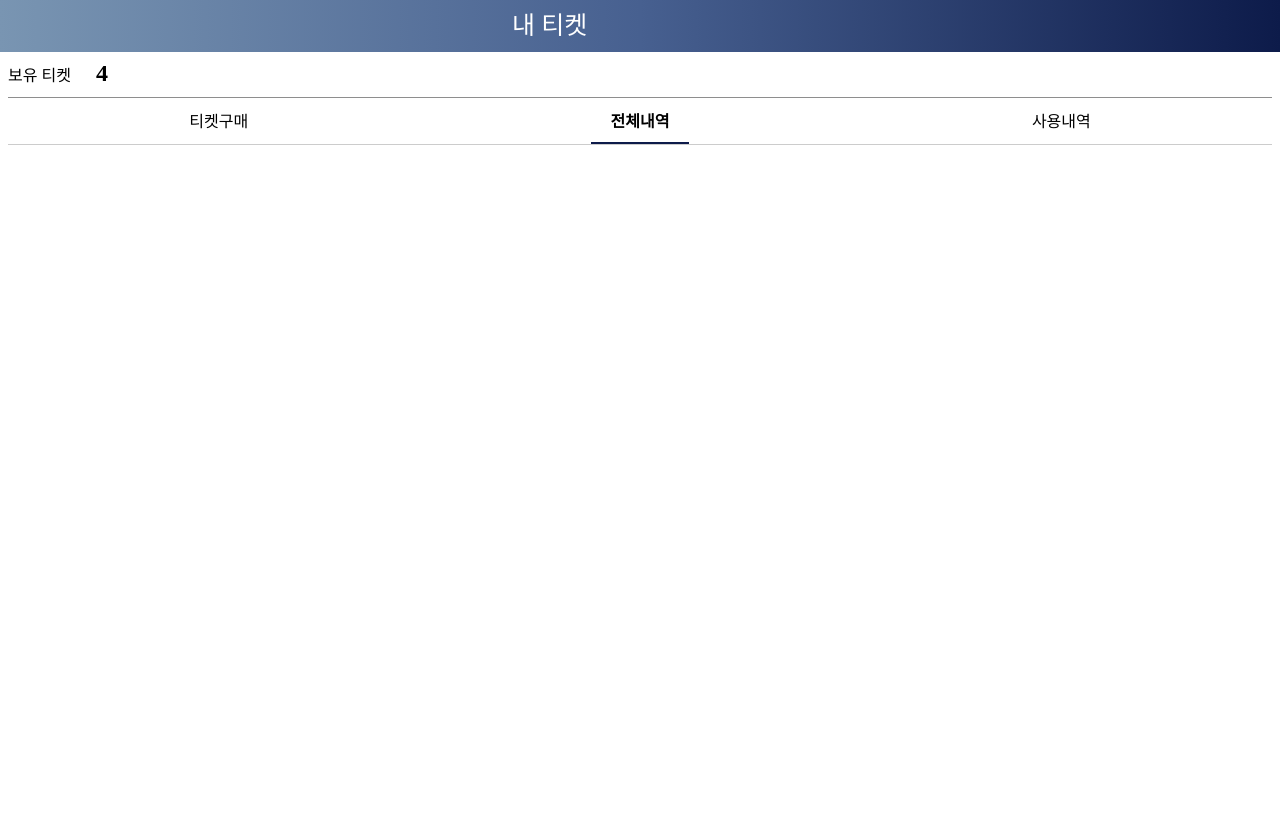
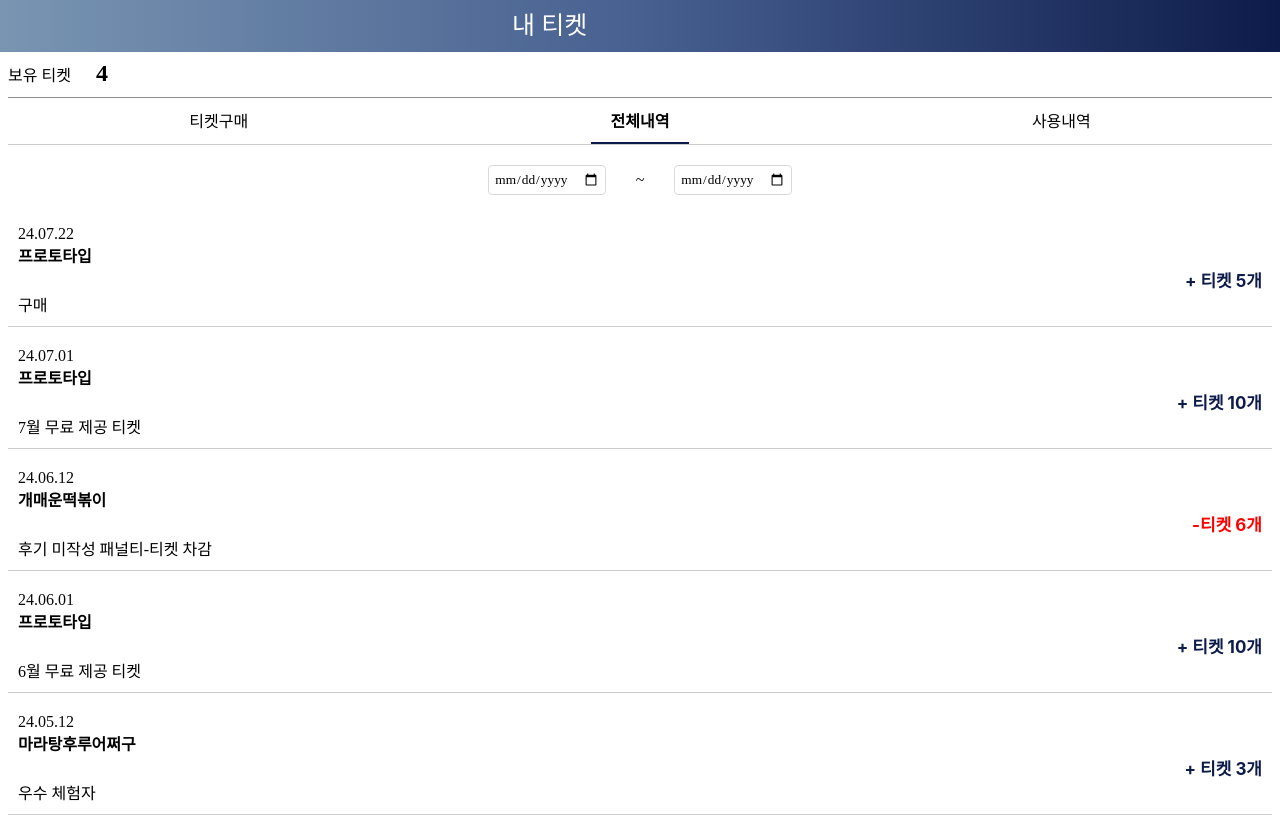
Before and after one commit to PROTOTYNE/PROTOTYNE_FE_PREVIOUS, a React (Vite) app: page /MyTicket in a window 1280 px wide. Both pictures are taken after a click on the element "전체내역". Before the commit the page ends 800 px from the top, so only its background shows below. Built offline with nearby package versions, Linux system fonts and the light colour scheme; no server answers; a web font is replaced by a local one.

Commit message:
feat: entire ticket history

```diff
--- /dev/null
+++ b/src/entities/element/myTicket/TransactionList.tsx
@@ -0,0 +1,79 @@
+// TransactionList.tsx
+import React from 'react';
+import styled from '@emotion/styled';
+
+const TransactionListContainer = styled.div`
+  display: flex;
+  flex-direction: column;
+  gap: 10px;
+`;
+
+const TransactionItem = styled.div`
+    potisition: relative;
+
+  display: flex;
+  flex-direction: column;
+  padding: 10px;
+  border-bottom: 1px solid #ccc;
+`;
+
+const TransactionDate = styled.div`
+  font-size: 16px;
+  color: #090909;
+`;
+
+const TransactionTitle = styled.div`
+    font-family: 'Inter';
+    font-weight: 700;
+    font-size: 16px;
+
+    color: #000000;
+`;
+
+const TransactionDetail = styled.div`
+    font-weight: 350;
+    font-size: 16px;
+
+    color: #000000;
+`;
+
+const TransactionAmount = styled.div<{ isNegative?: boolean }>`
+
+font-family: 'Inter';
+font-style: normal;
+font-weight: 700;
+font-size: 17px;
+
+
+  color: ${(props) => (props.isNegative ? 'red' : '#0d1b4a')};
+  align-self: flex-end;
+`;
+
+interface Transaction {
+  date: string;
+  title: string;
+  detail: string;
+  amount: string;
+  isNegative?: boolean;
+}
+
+interface TransactionListProps {
+  transactions: Transaction[];
+}
+
+const TransactionList: React.FC<TransactionListProps> = ({ transactions }) => {
+  return (
+    <TransactionListContainer>
+      {transactions.map((transaction, index) => (
+        <TransactionItem key={index}>
+          <TransactionDate>{transaction.date}</TransactionDate>
+          <TransactionTitle>{transaction.title}</TransactionTitle>
+          <TransactionAmount isNegative={transaction.isNegative}>{transaction.amount}</TransactionAmount>
+          <TransactionDetail>{transaction.detail}</TransactionDetail>
+        </TransactionItem>
+      ))}
+    </TransactionListContainer>
+  );
+};
+
+export default TransactionList;
--- a/src/pages/myTicket/myTicketPage.tsx
+++ b/src/pages/myTicket/myTicketPage.tsx
@@ -1,9 +1,25 @@
 // App.tsx
 import React, { useState } from 'react';
+import styled from '@emotion/styled';
 import Header from '@/entities/element/Header';
 import TicketInfo from '@/entities/element/myTicket/TicketInfo';
 import Tabs from '@/entities/element/myTicket/Tabs';
 import TicketList from '@/entities/element/myTicket/TicketList';
+import TransactionList from '@/entities/element/myTicket/TransactionList';
+
+const DateInput = styled.input`
+  padding: 5px;
+  margin: 0 30px;
+  border: 1.5px solid #D9D9D9;
+  border-radius: 4px;
+`;
+
+const DateRangeContainer = styled.div`
+  display: flex;
+  justify-content: center;
+  align-items: center;
+  margin-bottom: 20px;
+`;
 
 const App: React.FC = () => {
   const [ticketCount, setTicketCount] = useState(4); // 보유 티켓 수 초기값
@@ -23,6 +39,14 @@ const App: React.FC = () => {
     { count: 20, price: '₩16,000' }
   ];
 
+  const transactions = [
+    { date: '24.07.22', title: '프로토타입', detail: '구매', amount: '+ 티켓 5개' },
+    { date: '24.07.01', title: '프로토타입', detail: '7월 무료 제공 티켓', amount: '+ 티켓 10개' },
+    { date: '24.06.12', title: '개매운떡볶이', detail: '후기 미작성 패널티-티켓 차감', amount: '-티켓 6개', isNegative: true },
+    { date: '24.06.01', title: '프로토타입', detail: '6월 무료 제공 티켓', amount: '+ 티켓 10개' },
+    { date: '24.05.12', title: '마라탕후루어쩌구', detail: '우수 체험자', amount: '+ 티켓 3개' }
+  ];
+
   return (
     <>
       <Header HeaderText="내 티켓" />
@@ -31,7 +55,16 @@ const App: React.FC = () => {
         {activeTab === '티켓구매' && (
           <TicketList tickets={tickets} onBuyTicket={handleBuyTicket} />
         )}
-        {/* 전체내역 및 사용내역 탭 내용 추가 가능 */}
+        {activeTab === '전체내역' && (
+          <>
+            <DateRangeContainer>
+              <DateInput type="date" />
+              <span>~</span>
+              <DateInput type="date" />
+            </DateRangeContainer>
+            <TransactionList transactions={transactions} />
+          </>
+        )}
     </>
   );
 };
```
